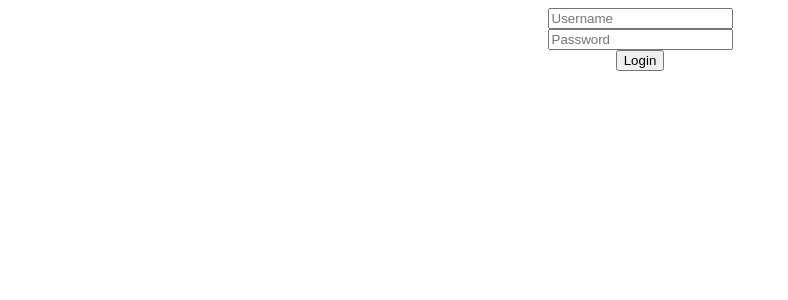
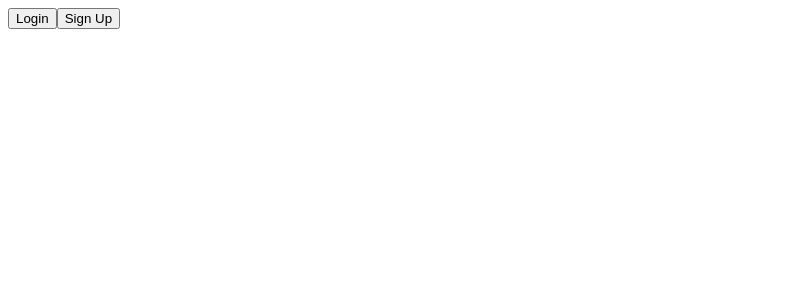
Before and after one commit to benGilbert03/finances-app, a React (Create React App) app in the folder frontend/finance-app/: page / in a window 1280 px wide. Shown: the top 300 px of the page, without its empty margins (0-788 px from the left). Built offline with nearby package versions, Linux system fonts and the light colour scheme.

Commit message:
Added start and home pages, improved routing, improved flow of usage

```diff
--- a/frontend/finance-app/package.json
+++ b/frontend/finance-app/package.json
@@ -10,6 +10,7 @@
     "axios": "^1.11.0",
     "react": "^19.1.1",
     "react-dom": "^19.1.1",
+    "react-router-dom": "^7.8.1",
     "react-scripts": "^5.0.1",
     "web-vitals": "^2.1.4"
   },
--- a/frontend/finance-app/public/index.html
+++ b/frontend/finance-app/public/index.html
@@ -2,14 +2,14 @@
 <html lang="en">
   <head>
     <meta charset="utf-8" />
-    <link rel="icon" href="%PUBLIC_URL%/favicon.ico" />
+    <!--<link rel="icon" href="%PUBLIC_URL%/favicon.ico" />-->
     <meta name="viewport" content="width=device-width, initial-scale=1" />
     <meta name="theme-color" content="#000000" />
     <meta
       name="description"
       content="Web site created using create-react-app"
     />
-    <link rel="apple-touch-icon" href="%PUBLIC_URL%/logo192.png" />
+    <!--<link rel="apple-touch-icon" href="%PUBLIC_URL%/logo192.png" />-->
     <!--
       manifest.json provides metadata used when your web app is installed on a
       user's mobile device or desktop. See https://developers.google.com/web/fundamentals/web-app-manifest/
--- /dev/null
+++ b/frontend/finance-app/src/App.js
@@ -0,0 +1,31 @@
+import React, {useState} from 'react';
+import ReactDOM from 'react-dom/client';
+import { BrowserRouter as Router, Route, Routes } from 'react-router-dom';
+import Login from './login';
+import Home from './home';
+import Start from './start'
+
+function App() {
+    const [userId, setUserId] = useState(-1);
+
+    return (
+        <Router>
+            <div>
+                <Routes>
+                    <Route path="/" element={<Start/>} />
+                    <Route path="/home" element={<Home
+                        userId = {userId}
+                        setUserId = {setUserId}
+                    />} />
+                    <Route path="/login" element={<Login
+                        userId = {userId}
+                        setUserId = {setUserId}
+                    />} />
+                    <Route path="/sign-up" element={<Home/>}/>
+                </Routes>
+            </div>
+        </Router>
+    )
+}
+
+export default App;
--- a/frontend/finance-app/src/home.js
+++ b/frontend/finance-app/src/home.js
@@ -4,7 +4,7 @@ import axios from "axios";
 function Home() {
     return (
         <div>
-
+            <p>Home page</p>
         </div>
     )
 }
--- a/frontend/finance-app/src/index.js
+++ b/frontend/finance-app/src/index.js
@@ -1,10 +1,10 @@
 import React from 'react';
 import ReactDOM from 'react-dom/client';
-import LoginSignup from './login-signup';
+import App from './App';
 
 const root = ReactDOM.createRoot(document.getElementById('root'));
 root.render(
   <React.StrictMode>
-    <LoginSignup />
+    <App />
   </React.StrictMode>
 );
--- a/frontend/finance-app/src/login-signup.js
+++ b/frontend/finance-app/src/login.js
@@ -1,4 +1,5 @@
 import React, { useState } from "react";
+import { useNavigate } from "react-router-dom"
 import axios from "axios";
 
 function Login() {
@@ -6,6 +7,7 @@ function Login() {
   const [password, setPassword] = useState("");
   const [userId, setUserId] = useState(-1);
   const [error, setError] = useState("");
+  const navigate = useNavigate();
 
   const handleSubmit = async (e) => {
     e.preventDefault();
@@ -25,6 +27,7 @@ function Login() {
       if (response.data > 0) {
         alert("Login successful");
         setUserId(response.data);
+        navigate("/home")
       } else {
         setError("Invalid username or password");
         console.log(username);
@@ -39,18 +42,10 @@ function Login() {
       <form onSubmit={handleSubmit} style={{ textAlign: "center"}}>
         <input type="text" placeholder="Username" value={username} onChange={(e) => setUsername(e.target.value)}></input> <br/>
         <input type="password" placeholder="Password" value={password} onChange={(e) => setPassword(e.target.value)}></input> <br/>
-        <button type="submit">Login</button>
+        <button type="submit"> Login </button>
         {error && <p style={{ color: "red"}}>{error}</p>}
       </form>
   );
 }
 
-function LoginSignup() {
-  return (
-    <div>
-      <Login />
-    </div>
-  );
-}
-
-export default LoginSignup;
+export default Login;
--- /dev/null
+++ b/frontend/finance-app/src/start.js
@@ -0,0 +1,24 @@
+import React, { useState } from "react";
+import { useNavigate } from "react-router-dom";
+
+function Start() {
+    const navigate = useNavigate();
+
+    const handleLogin = () => {
+        navigate("/login");
+    }
+
+    const handleSignUp = () => {
+        navigate("/sign-up");
+    }
+
+
+    return (
+        <div>
+            <button onClick={handleLogin}>Login</button>
+            <button onClick={handleSignUp}>Sign Up</button>
+        </div>
+    );
+}
+
+export default Start;
```
Also changed, not shown: frontend/finance-app/src/signUp.js (added), 1 other file (tests, documents, lock files or other folders).
